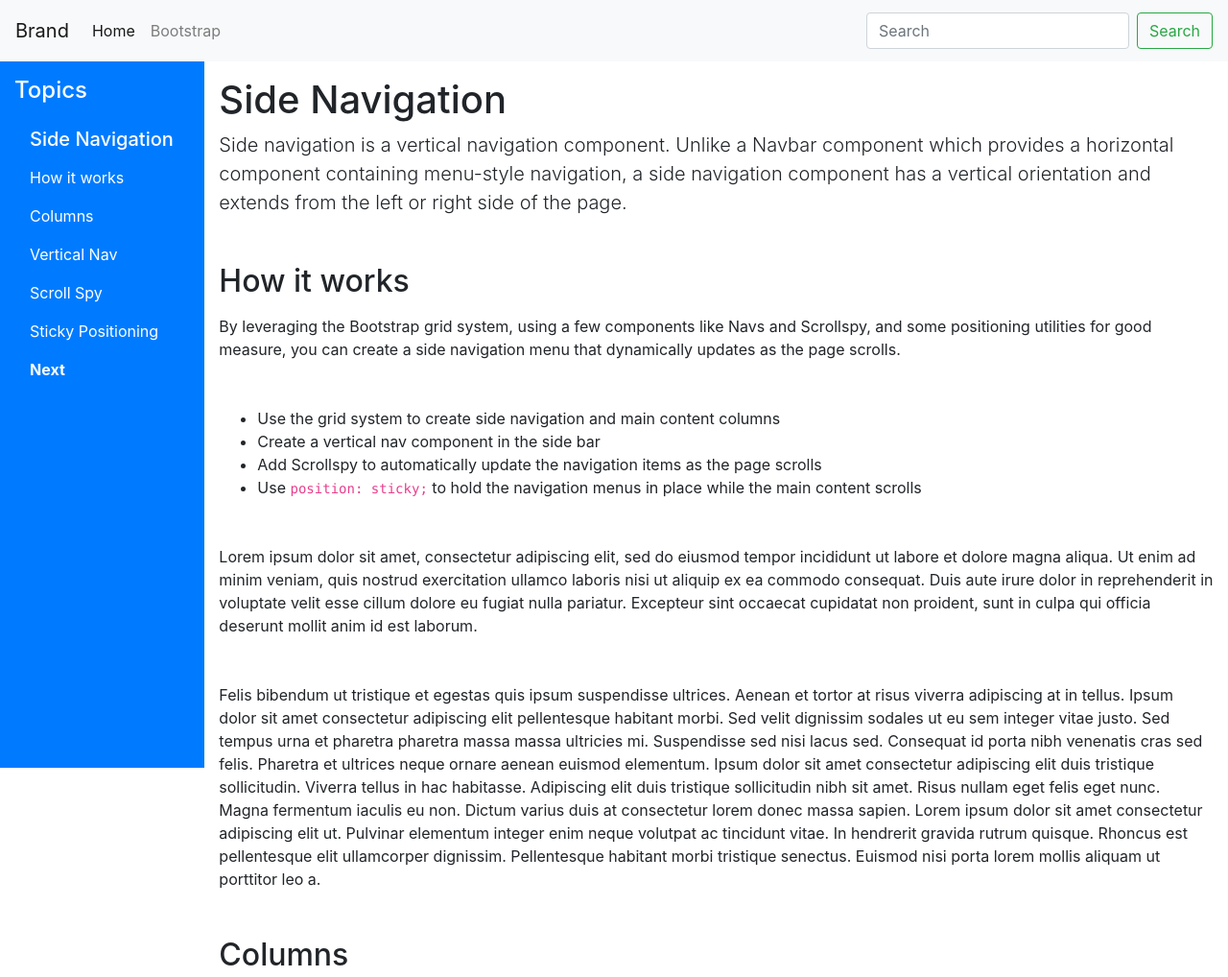
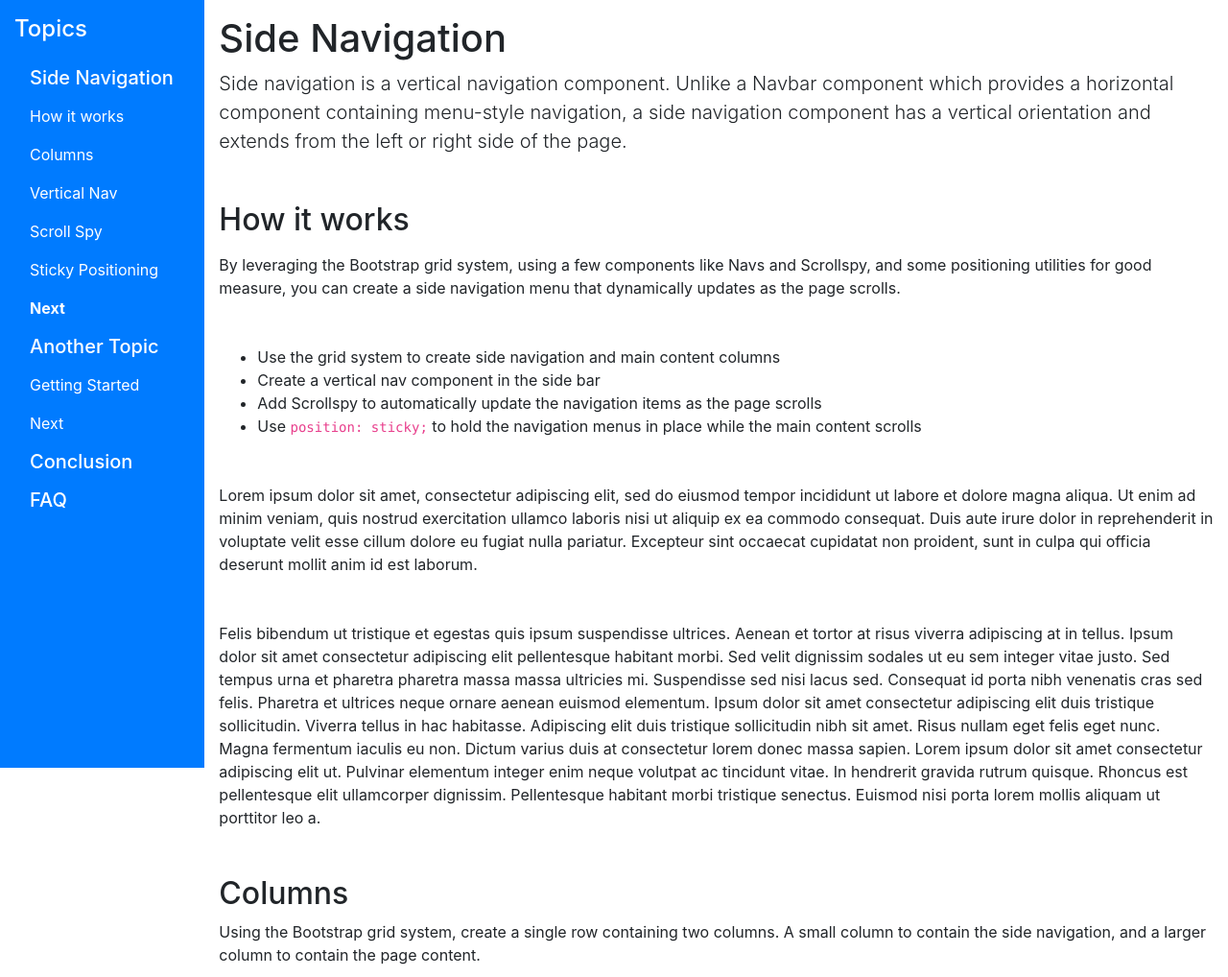
Before and after one commit to leanstacks/bootstrap-samples, a website: page public/index.html in a window 1280 px wide. Shown: the top 1018 px of the page at 96% size. Drawn offline with nearby package versions, Linux system fonts and the light colour scheme.

Commit message:
Initial side navigation only example.

```diff
--- a/public/app.css
+++ b/public/app.css
@@ -1,10 +1,3 @@
-.cs-navbar {
-  min-height: 4rem;
-  position: sticky;
-  top: 0;
-  z-index: 1100;
-}
-
 .cs-sidenav {
   order: 0;
 }
@@ -12,8 +5,8 @@
 @media (min-width: 768px) {
   .cs-sidenav {
     position: sticky;
-    top: 4rem;
-    height: calc(100vh - 4rem);
+    top: 0;
+    height: 100vh;
     z-index: 1000;
   }
 }
@@ -32,10 +25,6 @@
   }
 }
 
-.cs-content>h2[id]::before {
+.cs-content {
   order: 1;
-  display: block;
-  height: 6rem;
-  margin-top: -6rem;
-  content: "";
 }
--- a/public/index.html
+++ b/public/index.html
@@ -12,31 +12,9 @@
 
     <title>Starter Template | Bootstrap Samples</title>
   </head>
-  <body data-spy="scroll" data-target="#side-nav" data-offset="80">
+  <body data-spy="scroll" data-target="#side-nav" data-offset="0">
 
-    <header class="navbar navbar-expand-md navbar-light bg-light cs-navbar">
-      <a class="navbar-brand" href="/">Brand</a>
-      <button class="navbar-toggler" type="button" data-toggle="collapse" data-target="#navbarSupportedContent" aria-controls="navbarSupportedContent" aria-expanded="false" aria-label="Toggle navigation">
-        <span class="navbar-toggler-icon"></span>
-      </button>
-
-      <div class="collapse navbar-collapse" id="navbarSupportedContent">
-        <ul class="navbar-nav mr-auto">
-          <li class="nav-item active">
-            <a class="nav-link" href="/">Home <span class="sr-only">(current)</span></a>
-          </li>
-          <li class="nav-item">
-            <a class="nav-link" href="https://getbootstrap.com">Bootstrap</a>
-          </li>
-        </ul>
-        <form class="form-inline my-2 my-lg-0">
-          <input class="form-control mr-sm-2" type="search" placeholder="Search" aria-label="Search">
-          <button class="btn btn-outline-success my-2 my-sm-0" type="submit">Search</button>
-        </form>
-      </div>
-    </header>
-
-    <main class="container-fluid">
+    <div class="container-fluid">
       <div class="row">
         <div class="col-12 col-md-3 col-xl-2 bg-primary text-white cs-sidenav"> <!-- Side -->
           <div class="d-flex justify-content-between align-items-center">
@@ -53,10 +31,15 @@
             <a class="nav-link" href="#topic-scroll-spy">Scroll Spy</a>
             <a class="nav-link" href="#topic-sticky-positioning">Sticky Positioning</a>
             <a class="nav-link" href="#topic-next">Next</a>
+            <a class="nav-link h5 mb-0" href="/">Another Topic</a>
+            <a class="nav-link" href="#topic-at-getting-started">Getting Started</a>
+            <a class="nav-link" href="#topic-at-next">Next</a>
+            <a class="nav-link h5 mb-0" href="/">Conclusion</a>
+            <a class="nav-link h5 mb-0" href="/">FAQ</a>
           </nav>
         </div>
 
-        <div class="col-12 col-md-9 col-xl-10 cs-content"> <!-- Content -->
+        <main class="col-12 col-md-9 col-xl-10 cs-content"> <!-- Content -->
           <h1 class="mt-3">Side Navigation</h1>
           <p class="lead mb-5">
             Side navigation is a vertical navigation component. Unlike a Navbar component which provides a horizontal
@@ -192,9 +175,9 @@
             <button class="btn btn-outline-secondary" type="button">&lt;&nbsp;Previous</button>
             <button class="btn btn-outline-primary" type="button">Next&nbsp;&gt;</button>
           </div>
-        </div>
+        </main>
       </div>
-    </main>
+    </div>
 
     <!-- Optional JavaScript -->
     <!-- jQuery first, then Popper.js, then Bootstrap JS -->
```
